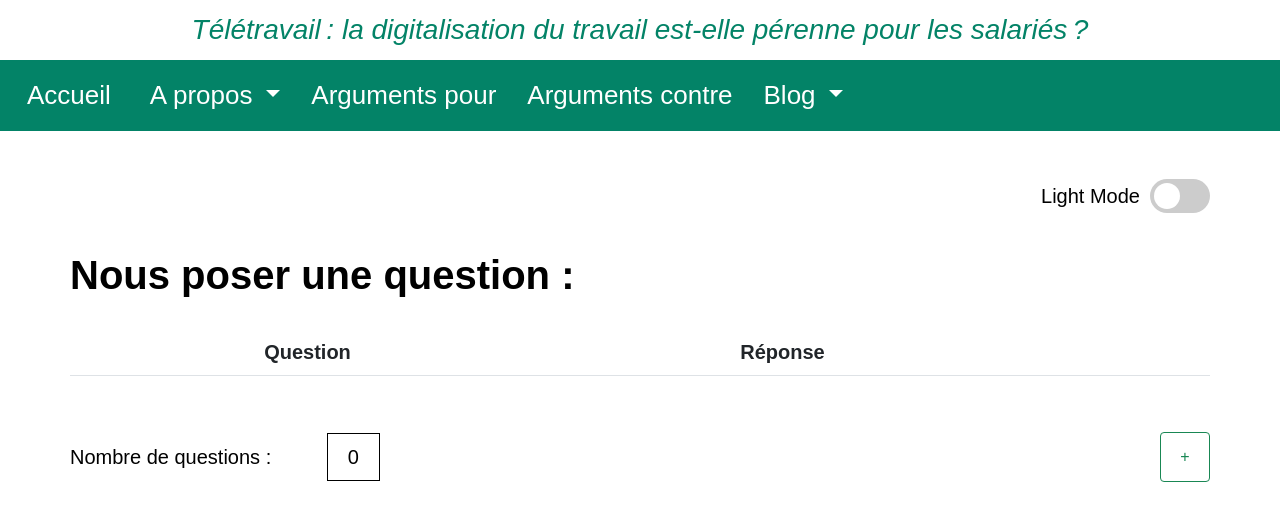
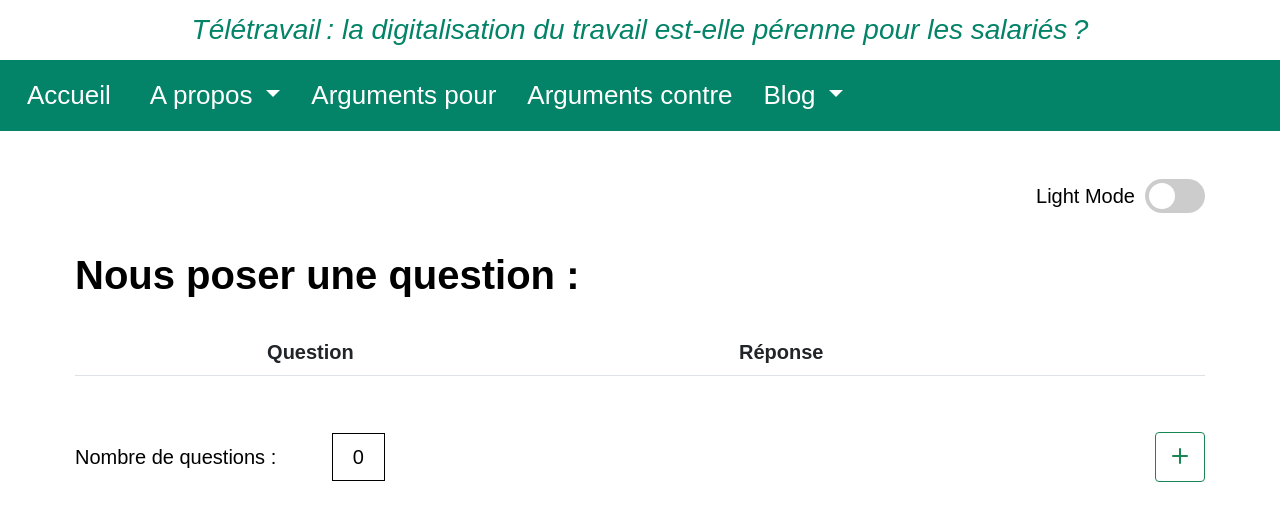
Before and after one commit to sea-gull-diana/Teletravail, a PHP site: page /contact.php in a window 1280 px wide. Shown: the top 521 px of the page. Run offline with PHP 8.4, Linux system fonts and the light colour scheme; lists and menus that the app fills with data are empty.

Commit message:
Contact.php - mise en page

```diff
--- a/contact.php
+++ b/contact.php
@@ -7,7 +7,7 @@ include("layout.php");
 </header>
 <main class="container-lg qr">
     <h1>Nous poser une question :</h1>
-    <table class="table table-striped table-hover">
+    <table class="table table-hover">
         <thead>
             <tr>
                 <th class="col-5">Question</th>
@@ -25,7 +25,7 @@ include("layout.php");
         Nombre de questions :
         <span id="score">0</span>
     </div>
-    <button id="add" type="button" class="btn btn-outline-success">+</button>
+    <button id="add" type="button" class="btn btn-outline-success"><i class="bi-plus-lg"></i></button>
 </footer>
 </div>
 </body>
--- a/css/styles.css
+++ b/css/styles.css
@@ -38,6 +38,8 @@ body.dark-theme ul.dropdown-menu {
 
 body.dark-theme ul.dropdown-menu a {color: white;}
 
+body.dark-theme ul.dropdown-menu a:hover {color: black;}
+
 body.dark-theme .teamPhoto {
   border: 10px double rgb(204, 250, 240);
 }
@@ -69,6 +71,19 @@ body.dark-theme .small-title img {
 body.dark-theme .reduire {
   border: solid rgb(204, 250, 240) 1px;
   color:rgb(204, 250, 240);
+}
+
+body.dark-theme table {
+  color: white;
+}
+
+body.dark-theme table tr:hover td {
+  color: rgb(204, 250, 240);
+  background-color:rgb(1, 82, 64);
+}
+
+body.dark-theme #score {
+  border: 1px solid white;
 }
 
 @media(hover: hover) {
@@ -149,7 +164,7 @@ nav {
 /* la page contacts.html */
 
 .qr {
-  padding: 20px 0px;
+  padding: 20px 5px;
 }
 
 thead, tbody {
--- a/js/teletravail.js
+++ b/js/teletravail.js
@@ -4,15 +4,15 @@ $(document).ready(function() {
     $("#add").click(function() {
         // Append a new empty row with two buttons in the end
         $("tbody").append(`<tr>
-                                <td></td>
-                                <td></td>
-                                <td>
-                                    <button class="btn btn-warning confirm">Confirmer</button>
-                                </td>
-                                <td>
-                                    <button type="button" class="btn btn-outline-danger delete" onclick="deleteRow(this)">Supprimer</button>
-                                </td>
-                                </tr>`);
+            <td class="col-5"></td>
+            <td class="col-5"></td>
+            <td>
+                <button class="btn btn-success confirm"><i class="bi-check-circle"></i></button>
+            </td>
+            <td>
+                <button type="button" class="btn btn-outline-danger delete" onclick="deleteRow(this)"><i class="bi-trash"></i></button>
+            </td>
+            </tr>`);
         // Prepare the newly-created row to get user input
         editRow($("tbody:last-child .confirm"));
         // Increase the questions number
@@ -64,7 +64,7 @@ function confirmEdit(champ) {
             return;
         }
     }
-    // Reprlace input fields in cells with the text value of these fields
+    // Replace input fields in cells with the text value of these fields
     for(var i = 0; i < 2; i++) {
         cell = $(row).children(":nth-child(" + (i + 1) + ")");
         text = cell.children(":first-child").val();
@@ -72,7 +72,7 @@ function confirmEdit(champ) {
     }
 
     // Replace "confirm" button with a "Modify" button
-    $(row).children(":nth-child(3)").html(`<button type="button" class="btn btn-outline-warning edit" onclick="editRow(this)">Modifier</button>`)
+    $(row).children(":nth-child(3)").html(`<button type="button" class="btn btn-outline-warning edit" onclick="editRow(this)"><i class="bi-pen"></i></button>`)
 }
 
 function editRow(champ) {
@@ -81,18 +81,18 @@ function editRow(champ) {
     var m = $(champ).parent().parent().children(":nth-child(3)");
     // Replace the text in the first two cells with input fields
     q.html(`
-            <input type="text" value="` +
+            <input class="col-5" type="text" value="` +
             q.text().trim() +`"
             />
             `);
     r.html(`
-            <input type="text" value="` +
+            <input class="col-5" type="text" value="` +
             r.text().trim() +`"
             />
             `);
     // Replaces "modify" button with "confirm" button
     m.html(`
-            <button class="btn btn-warning confirm"  onclick="confirmEdit(this)">Confirmer</button>
+            <button class="btn btn-success confirm"  onclick="confirmEdit(this)"><i class="bi-check-circle"></i></button>
             `);
 }
 
--- a/layout.php
+++ b/layout.php
@@ -9,6 +9,7 @@
     <meta name="color-scheme" content="dark light"></meta>
     <meta http-equiv="Content-Type" content="text/html; charset=UTF-8">
     <link href="https://cdn.jsdelivr.net/npm/bootstrap@5.1.2/dist/css/bootstrap.min.css" rel="stylesheet" integrity="sha384-uWxY/CJNBR+1zjPWmfnSnVxwRheevXITnMqoEIeG1LJrdI0GlVs/9cVSyPYXdcSF" crossorigin="anonymous">
+    <link rel="stylesheet" href="https://cdn.jsdelivr.net/npm/bootstrap-icons@1.5.0/font/bootstrap-icons.css">
     <link rel="stylesheet" type="text/css" href="css/styles.css">
     <link rel="icon" type="image/png" sizes="32x32" href="favicon-32x32.png">
     <link rel="icon" type="image/png" sizes="16x16" href="favicon-16x16.png">
```
Also changed, not shown: contact.html (added, +39 -0 lines).
